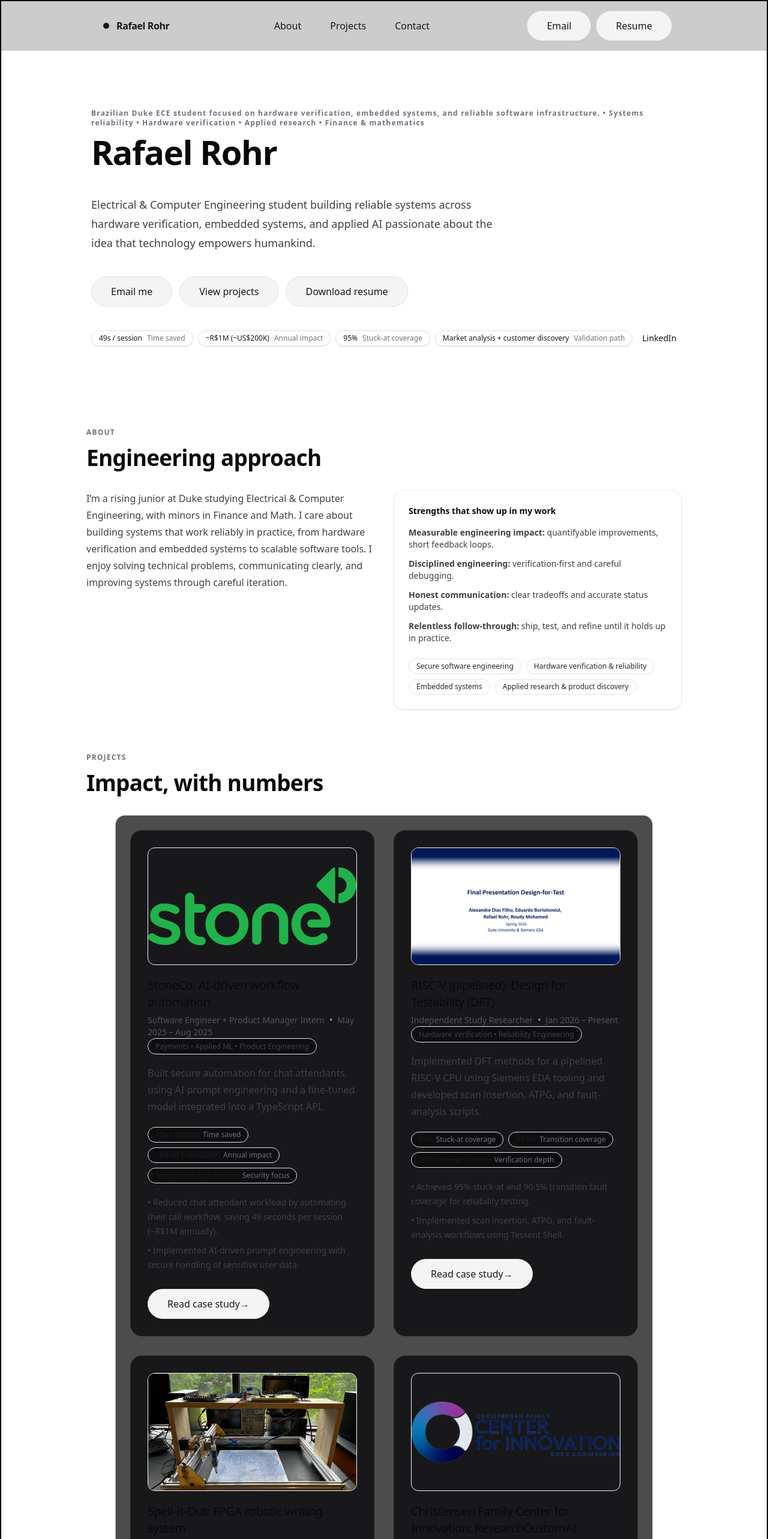
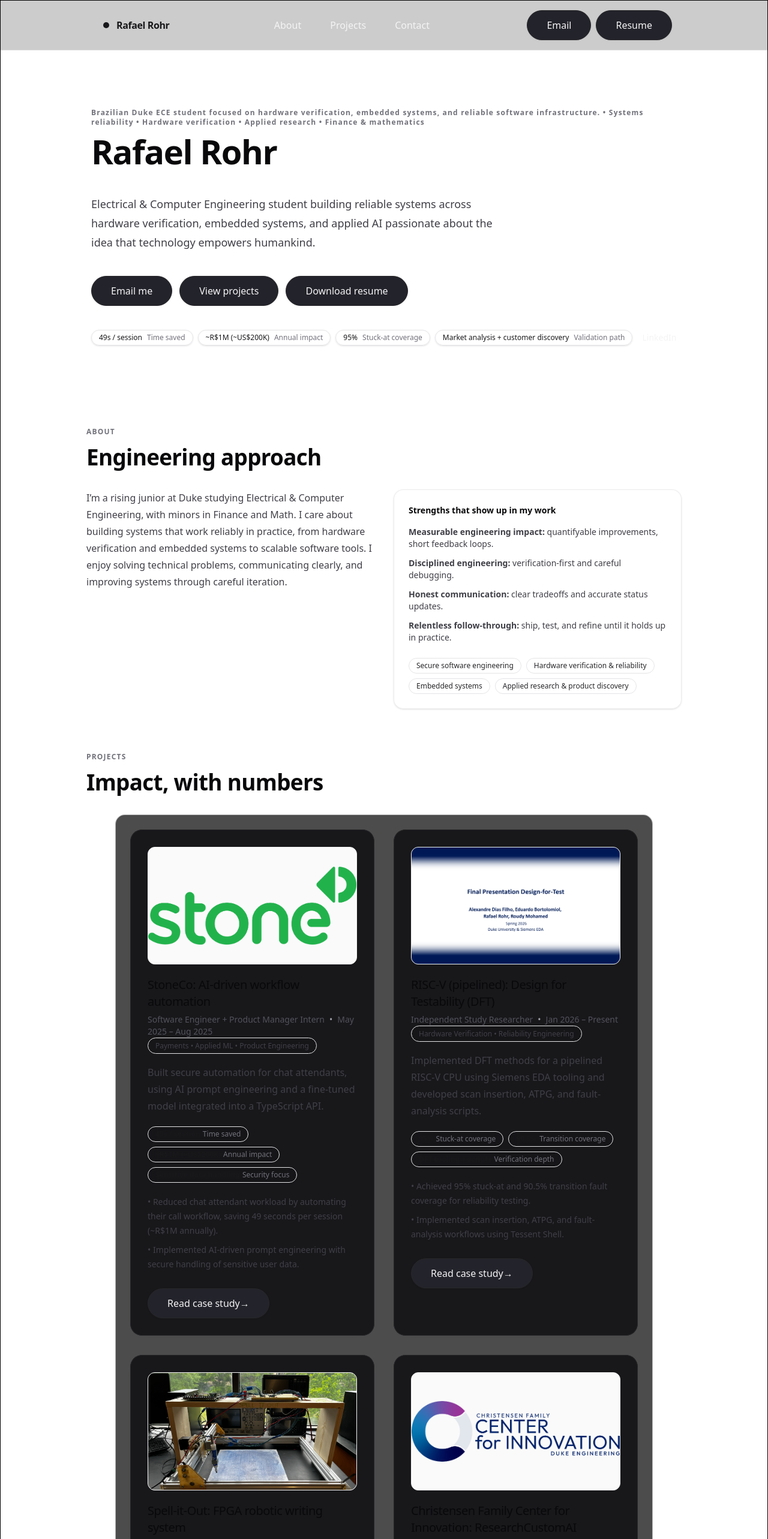
Before and after one commit to rohrrafael1/portfolio, a Next.js app: page / in a window 1280 px wide. Shown: the top 2566 px of the page at 60% size. Built offline with nearby package versions, Linux system fonts and the light colour scheme.

Commit message:
feat: dark mode

```diff
--- a/src/app/globals.css
+++ b/src/app/globals.css
@@ -1,32 +1,26 @@
 @import "tailwindcss";
 
 /* Global, minimal polish for a premium portfolio UI. */
-
 
 html,
 body {
   height: 100%;
   scroll-behavior: smooth;
-  border-radius: 1.25rem;
-  border: 1px solid #000000;
 }
 
+/* Light-mode defaults */
 body {
   border-radius: 1.25rem;
-  border: 1px solid #000000;
-  background: #000000;
-  box-shadow: 0 2px 12px 0 rgba(24,24,27,0.03);
-  backdrop-filter: blur(2px);
-  transition: box-shadow 0.2s cubic-bezier(.4,0,.2,1), transform 0.2s cubic-bezier(.4,0,.2,1);
+  border: 1px solid #e6e7eb;
+  background: #f8fafc;
+  color: #0f172a;
+  box-shadow: 0 2px 12px 0 rgba(15,23,42,0.03);
   -webkit-font-smoothing: antialiased;
   min-height: 100vh;
 }
 
+/* Links */
 a {
-.dark .card {
-  border-color: #27272a;
-  background: #18181b;
-}
   color: inherit;
   text-decoration: none;
   transition: color 0.18s cubic-bezier(.4,0,.2,1);
@@ -49,6 +43,67 @@ h2, .h2 {
 }
 h3, .h3 {
   font-size: 1.25rem;
+  font-weight: 500;
+  margin-bottom: 0.3em;
+}
+
+section {
+  margin-bottom: 4.5rem;
+}
+
+/* Spacing system: 8px base (spacing only) */
+.space-y-1 > :not([hidden]) ~ :not([hidden]) { margin-top: 0.5rem; }
+.space-y-5 > :not([hidden]) ~ :not([hidden]) { margin-top: 2.5rem; }
+.space-y-6 > :not([hidden]) ~ :not([hidden]) { margin-top: 3rem; }
+
+/* Card polish: light-mode defaults, dark-mode overrides below */
+.card {
+  border-radius: 1.25rem;
+  border: 1px solid #e6e7eb;
+  background: #ffffff;
+  color: #0f172a;
+  box-shadow: 0 2px 12px 0 rgba(15,23,42,0.04);
+  backdrop-filter: blur(2px);
+  transition: box-shadow 0.2s cubic-bezier(.4,0,.2,1), transform 0.2s cubic-bezier(.4,0,.2,1);
+}
+.card:hover {
+  box-shadow: 0 6px 32px 0 rgba(15,23,42,0.08);
+  transform: translateY(-2px) scale(1.01);
+}
+
+/* Button/CTA polish (light) */
+.btn {
+  display: inline-flex;
+  align-items: center;
+  justify-content: center;
+  border-radius: 9999px;
+  border: 1px solid #e4e4e7;
+  background: #f4f4f5;
+  color: #0f172a;
+  font-weight: 500;
+  font-size: 1rem;
+  padding: 0.75rem 2rem;
+  box-shadow: 0 1px 4px 0 rgba(15,23,42,0.03);
+  transition: background 0.18s cubic-bezier(.4,0,.2,1), color 0.18s, box-shadow 0.18s, border 0.18s;
+}
+.btn:hover, .btn:focus-visible {
+  background: #f1f5f9;
+  border-color: #d4d4d8;
+  color: #09090b;
+  box-shadow: 0 2px 8px 0 rgba(15,23,42,0.06);
+}
+
+/* Dark mode overrides */
+.dark body {
+  background: #000000;
+  color: #f4f4f5;
+  border: 1px solid #000000;
+}
+.dark .card {
+  border-color: #27272a;
+  background: #18181b;
+  color: #f4f4f5;
+}
 .dark .btn {
   border-color: #27272a;
   background: #23232b;
@@ -58,63 +113,6 @@ h3, .h3 {
   background: #23234a;
   border-color: #818cf8;
   color: #a5b4fc;
-}
-  font-weight: 500;
-  margin-bottom: 0.3em;
-}
-
-section {
-  margin-bottom: 4.5rem;
-}
-
-/* Spacing system: 8px base */
-.space-y-1 > :not([hidden]) ~ :not([hidden]) { margin-top: 0.5rem;
-  border-top: 1px solid #e4e4e7;
-  background: #f8fafc;
-  color: #71717a;
-}
-.space-y-5 > :not([hidden]) ~ :not([hidden]) { margin-top: 2.5rem; }
-.space-y-6 > :not([hidden]) ~ :not([hidden]) { margin-top: 3rem; }
-
-/* Card polish */
-.card {
-  border-radius: 1.25rem;
-  border: 1px solid #27272a;
-  background: #18181b;
-  /* Slightly darker for better contrast */
-  box-shadow: 0 2px 12px 0 rgba(24,24,27,0.03);
-  backdrop-filter: blur(2px);
-  transition: box-shadow 0.2s cubic-bezier(.4,0,.2,1), transform 0.2s cubic-bezier(.4,0,.2,1);
-}
-.dark .card {
-  border-color: #27272a;
-  background: #18181b;
-}
-.card:hover {
-  box-shadow: 0 6px 32px 0 rgba(24,24,27,0.08);
-  transform: translateY(-2px) scale(1.01);
-}
-
-/* Button/CTA polish */
-.btn {
-  display: inline-flex;
-  align-items: center;
-  justify-content: center;
-  border-radius: 9999px;
-  border: 1px solid #e4e4e7;
-  background: #f4f4f5;
-  color: #18181b;
-  font-weight: 500;
-  font-size: 1rem;
-  padding: 0.75rem 2rem;
-  box-shadow: 0 1px 4px 0 rgba(24,24,27,0.03);
-  transition: background 0.18s cubic-bezier(.4,0,.2,1), color 0.18s, box-shadow 0.18s, border 0.18s;
-}
-.btn:hover, .btn:focus-visible {
-  background: #f1f5f9;
-  border-color: #d4d4d8;
-  color: #09090b;
-  box-shadow: 0 2px 8px 0 rgba(24,24,27,0.06);
 }
 
 /* Subtle motion for all elements */
--- a/src/components/ProjectCard.tsx
+++ b/src/components/ProjectCard.tsx
@@ -2,10 +2,10 @@ import type { Project } from "@/data/projects";
 
 export function ProjectCard({ project }: { project: Project }) {
   return (
-    <article className="group card relative overflow-hidden p-7 rounded-2xl border border-zinc-200 bg-zinc900 shadow-sm transition-shadow hover:shadow-md dark:border-zinc-800 dark:bg-zinc-900">
+    <article className="group card relative overflow-hidden p-7 rounded-2xl border border-zinc-200 shadow-sm transition-shadow hover:shadow-md dark:border-zinc-800 dark:bg-zinc-900">
       {/* Visual proof: image slot if present */}
       {project.imageDirectory ? (
-        <div className="mb-5 rounded-xl overflow-hidden border border-zinc-100 dark:border-zinc-800 bg-zinc-900 dark:bg-zinc-900 aspect-video flex items-center justify-center">
+        <div className="mb-5 rounded-xl overflow-hidden border border-zinc-100 dark:border-zinc-800 bg-zinc-50 dark:bg-zinc-900 aspect-video flex items-center justify-center">
           <img
             src={`/case-studies/${project.imageDirectory}/cover.png`}
             alt={project.title + " screenshot"}
@@ -29,7 +29,7 @@ export function ProjectCard({ project }: { project: Project }) {
         </div>
       </div>
       <div>
-        <span className="shrink-0 rounded-full border border-zinc-200 bg-black/40 px-3 py-1 text-xs font-medium text-zinc-700 backdrop-blur dark:border-zinc-800/80 dark:bg-black/40 dark:text-zinc-200">
+        <span className="shrink-0 rounded-full border border-zinc-200 bg-black/5 dark:bg-black/40 px-3 py-1 text-xs font-medium text-zinc-700 backdrop-blur dark:border-zinc-800/80 dark:text-zinc-200">
             {project.category}
             </span>
       </div>
@@ -42,7 +42,7 @@ export function ProjectCard({ project }: { project: Project }) {
         {project.highlights.slice(0, 3).map((m) => (
           <span
             key={`${m.label}-${m.value}`}
-            className="rounded-full border border-zinc-200 bg-black/40 px-3 py-1 text-xs font-medium text-zinc-900 shadow-sm backdrop-blur dark:border-zinc-800 dark:bg-black/40 dark:text-zinc-50"
+            className="rounded-full border border-zinc-200 bg-black/5 dark:bg-black/40 px-3 py-1 text-xs font-medium text-zinc-900 shadow-sm backdrop-blur dark:border-zinc-800 dark:text-zinc-50"
           >
             <span className="mr-1 font-semibold">{m.value}</span>
             <span className="text-zinc-500 dark:text-zinc-400">{m.label}</span>
@@ -75,7 +75,7 @@ export function ProjectCard({ project }: { project: Project }) {
             href={project.githubUrl}
             target="_blank"
             rel="noreferrer"
-            className="btn border-zinc-200 bg-zinc-900 text-zinc-900 hover:bg-zinc-800 hover:border-zinc-300 dark:border-zinc-700 dark:bg-zinc-900 dark:text-zinc-100 dark:hover:bg-zinc-800"
+            className="btn border-zinc-200 bg-zinc-50 text-zinc-900 hover:bg-zinc-100 hover:border-zinc-300 dark:border-zinc-700 dark:bg-zinc-900 dark:text-zinc-100 dark:hover:bg-zinc-800"
           >
             GitHub repo
           </a>
```
